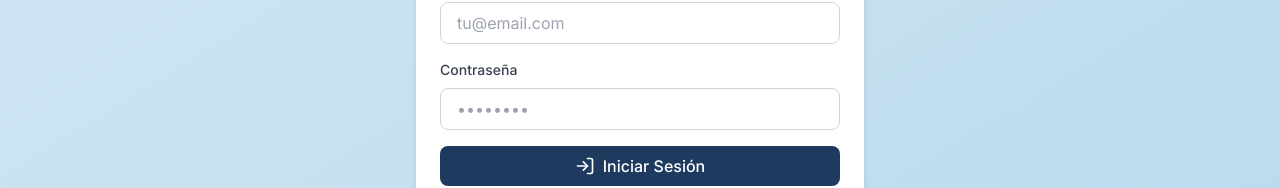
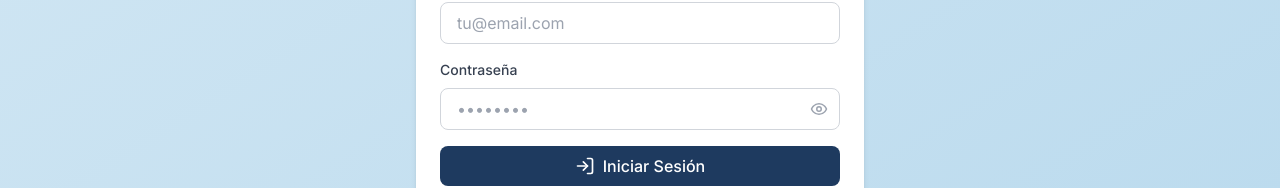
Before and after one commit to disenoverde/MariettApp, a React (Vite) app: page /login in a window 1280 px wide. Shown: the part 382-570 px from the top of the page. Built offline with nearby package versions, Linux system fonts and the light colour scheme; no server answers.

Commit message:
feat: ojito para ver contraseña en login

```diff
--- a/src/pages/Login.jsx
+++ b/src/pages/Login.jsx
@@ -1,11 +1,12 @@
 import { useState } from 'react'
 import { useNavigate } from 'react-router-dom'
 import { useAuth } from '../contexts/AuthContext'
-import { LogIn } from 'lucide-react'
+import { LogIn , Eye, EyeOff } from 'lucide-react'
 
 export default function Login() {
   const [email, setEmail] = useState('')
   const [password, setPassword] = useState('')
+  const [showPassword, setShowPassword] = useState(false)
   const [error, setError] = useState('')
   const [loading, setLoading] = useState(false)
   const { signIn } = useAuth()
@@ -65,14 +66,23 @@
               <label className="block text-sm font-medium text-neutral-700 mb-2">
                 Contraseña
               </label>
+              <div className="relative">
                 <input
-                type="password"
+                  type={showPassword ? "text" : "password"}
                   value={password}
                   onChange={(e) => setPassword(e.target.value)}
-                className="input-field"
+                  className="input-field pr-10"
                   placeholder="••••••••"
                   required
                 />
+                <button
+                  type="button"
+                  onClick={() => setShowPassword(!showPassword)}
+                  className="absolute right-3 top-1/2 -translate-y-1/2 text-neutral-400 hover:text-neutral-600"
+                >
+                  {showPassword ? <EyeOff size={18} /> : <Eye size={18} />}
+                </button>
+              </div>
             </div>
 
             <button
--- a/src/pages/LoginCliente.jsx
+++ b/src/pages/LoginCliente.jsx
@@ -5,6 +5,7 @@
 export default function LoginCliente() {
   const [email, setEmail] = useState('')
   const [password, setPassword] = useState('')
+  const [showPassword, setShowPassword] = useState(false)
   const [loading, setLoading] = useState(false)
   const [error, setError] = useState('')
   const { signIn } = useAuth()
```
Lines whose indentation alone changed are shown as unchanged.
